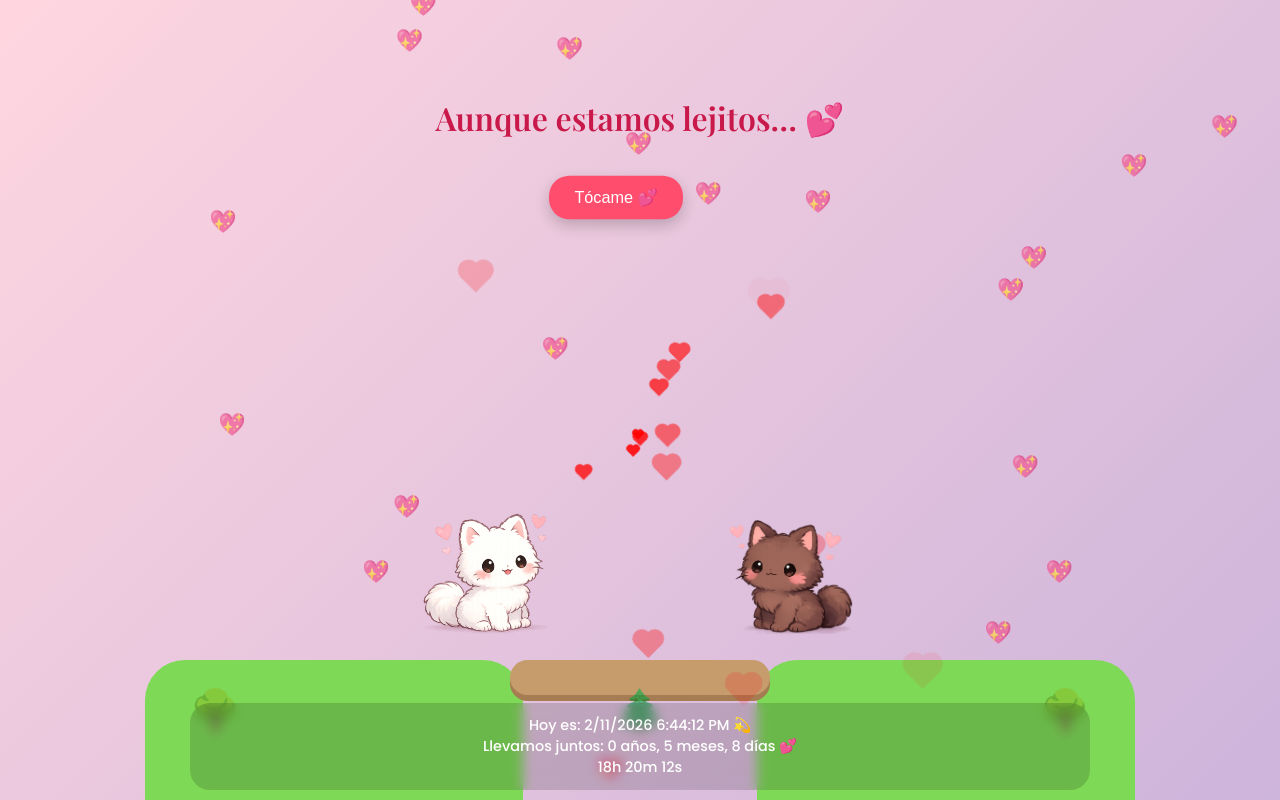
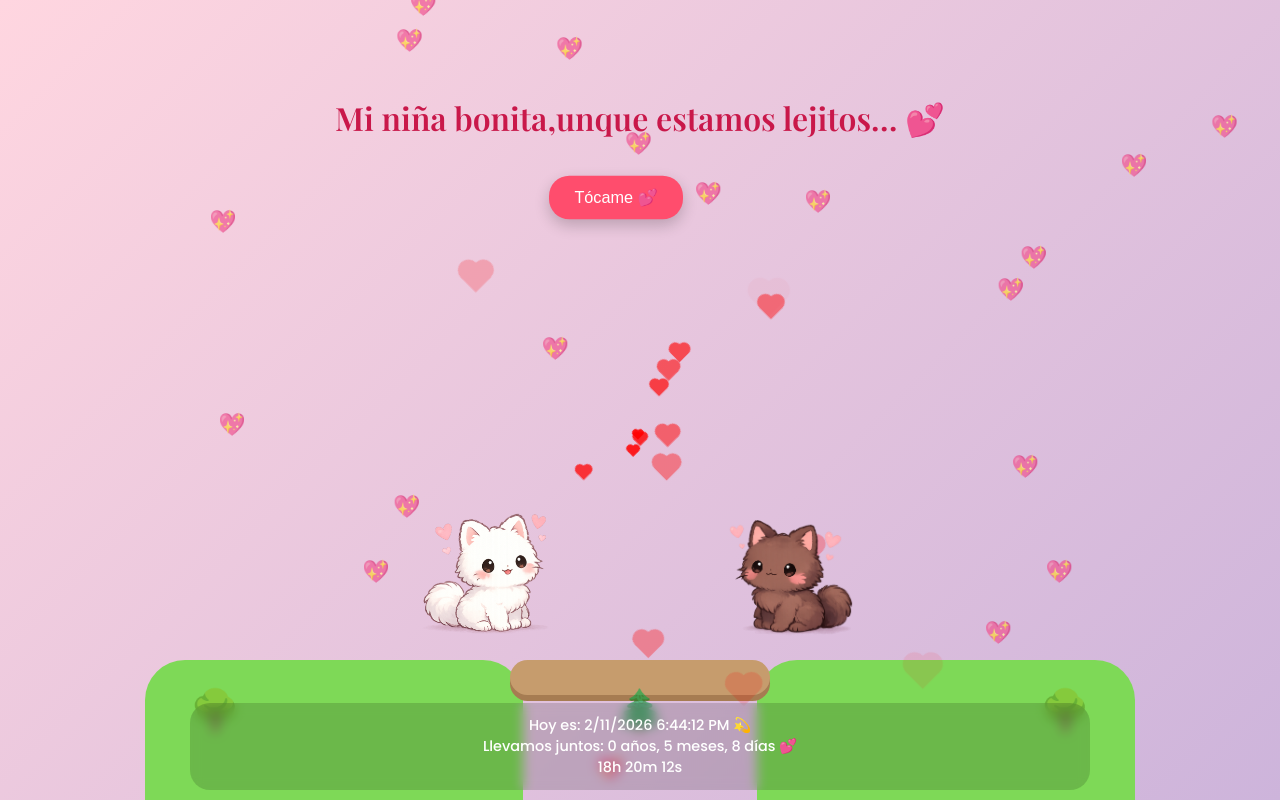
Before and after one commit to Jorge474/detalledos, a plain HTML site: page index.html in a window 1280 px wide. Shown: the top 800 px of the page. Drawn offline with nearby package versions, Linux system fonts and the light colour scheme.

Commit message:
Update index.html

```diff
--- a/index.html
+++ b/index.html
@@ -283,10 +283,12 @@ const catBrown = document.getElementById('catBrown');
 
 
 const messages = [
-    "Aunque estamos lejitos… 💕",
-    "Siempre encontramos la forma de estar juntos 🥹",
-    "Cada día contigo es mi lugar favorito ✨",
-    "Y esta historia… apenas comienza 💖"
+    "Mi niña bonita,unque estamos lejitos… 💕",
+    "Siempre encontramos la forma de estar juntos y pasar bonito :3 🥹",
+    "Cada día contigo es mi lugar favorito mi dulce princesa :3 ✨",
+    "Siempre trataré de hacerte feliz mi vida, sin duda tu sonrisa es mi refugio 💞",
+    "TE AMO MUCHOOOOOOOOOO MUAK MUAK MUAK MUAK :33 💖"
+
 ];
 
 let index = 0;
```
